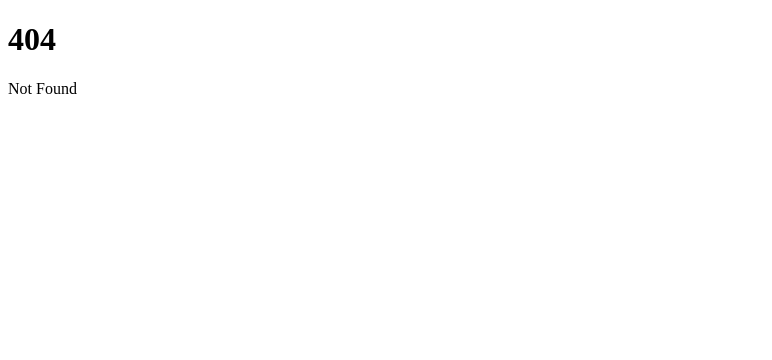
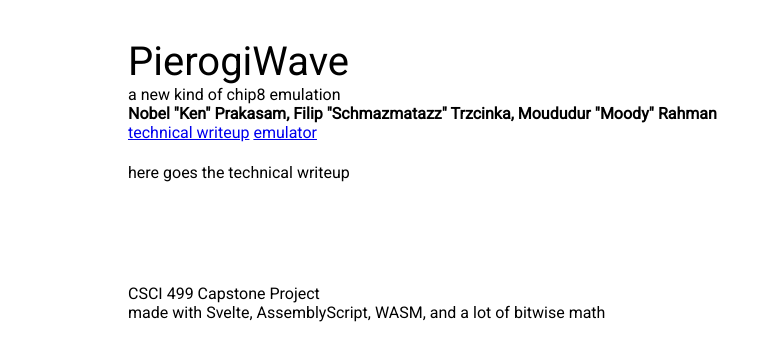
Before and after one commit to moodyRahman/cs499_chip8emu, a SvelteKit app in the folder frontend/: page /writeup in a window 1280 px wide. Before the commit this address had no page. Shown: the top 360 px of the page, without its empty margins (0-772 px from the left). Built offline with nearby package versions, Linux system fonts and the light colour scheme.

Commit message:
improved style

```diff
--- a/frontend/src/components/Header.svelte
+++ b/frontend/src/components/Header.svelte
@@ -1,3 +1,31 @@
 <div>
-    PierogiWave
+    <div class="h1">
+        PierogiWave
+    </div>
+
+    <div class="">
+        a new kind of chip8 emulation
+    </div>
+    <div class="h3">
+        Nobel "Ken" Prakasam,  Filip "Schmazmatazz" Trzcinka, Moududur "Moody" Rahman
+    </div>
+    <div>
+        <a href="/writeup">
+            technical writeup
+        </a>
+        <a href="/">
+            emulator
+        </a>
+    </div>
 </div>
+
+
+<style>
+    .h1 {
+        font-size: 2.5rem;
+    }
+
+    .h3 {
+        font-weight: 900;
+    }
+</style>
--- /dev/null
+++ b/frontend/src/routes/+layout.svelte
@@ -0,0 +1,56 @@
+<script>
+	import Header from "../components/Header.svelte";
+
+</script>
+
+
+<Header />
+
+<div class="main-content">
+
+    <slot>
+
+    </slot>
+
+</div>
+
+<footer>
+
+    <div>
+        CSCI 499 Capstone Project
+    </div>
+    <div>
+        made with Svelte, AssemblyScript, WASM, and a lot of bitwise math
+    </div>
+
+</footer>
+<style>
+    @import url('https://fonts.googleapis.com/css2?family=Roboto&display=swap');
+
+    :global(html) {
+        box-sizing: border-box;
+    }
+    :global(*, *:before, *:after) {
+        box-sizing: inherit;
+    }
+
+    :global(*) {
+        font-family: 'Roboto', sans-serif;
+    }
+
+    :global(body) {
+        margin-left: 10%;
+        margin-right: 10%;
+        margin-top: 3%;
+        margin-top: 3%;
+    }
+
+    footer {
+        margin-top: 10%;
+    }
+
+    .main-content {
+        margin-top: 2%;
+    }
+
+</style>
--- a/frontend/src/routes/+page.svelte
+++ b/frontend/src/routes/+page.svelte
@@ -1,32 +1,14 @@
 
 
 <script lang="ts">
-
-    import * as chip8 from "$lib/chip8/debug.js";
 	import Display from "../components/Display.svelte";
 	import Loader from "../components/Loader.svelte";
 	import RomDump from "../components/RomDump.svelte";
 	import Registers from "../components/Registers.svelte";
 	import SingleInstruction from "../components/SingleInstruction.svelte";
-	import { display_trigger } from "$lib/stores/cpu_state";
-	import Header from "../components/Header.svelte";
 
 
-    const bindFunc = (wasmfunc: CallableFunction) => {
-        return {
-            func: (_trigger: number) => {
-                return wasmfunc()
-            },
-            trigger: 0
-        }
-    }
-
     let debug = false;
-
-
-    const generate_spacing_css = () => {
-
-    }
 
 
     // let {func: read_all_registers, trigger: read_all_registers_trigger} = bindFunc(() => {return chip8.read_all_registers()})
@@ -36,17 +18,23 @@
 </script>
 
 <div>
-    <Header />
     <button on:click={() => debug = !debug}>
         toggle debug
     </button>
 </div>
 
-<Loader />
+<div>
+    <Loader />
+</div>
 
 {#if debug}
+<div>
     <SingleInstruction />
+</div>
+
+<div>
     <Registers />
+</div>
 {/if}
 
 <div class="lr-container">
@@ -57,29 +45,14 @@
 
 <style>
 
-@import url('https://fonts.googleapis.com/css2?family=Roboto&display=swap');
-
-    :global(html) {
-        box-sizing: border-box;
-    }
-    :global(*, *:before, *:after) {
-        box-sizing: inherit;
-    }
-
-    :global(*) {
-        font-family: 'Roboto', sans-serif;
-    }
-
-    :global(body) {
-        margin-left: 10%;
-        margin-right: 10%;
-        margin-top: 3%;
-        margin-top: 3%;
-    }
-
     .lr-container {
         display: flex;
         height: auto;
+        gap: 2%;
+    }
+
+    div {
+        margin-bottom: 2%;
     }
 
 
--- /dev/null
+++ b/frontend/src/routes/writeup/+page.svelte
@@ -0,0 +1,3 @@
+<div>
+    here goes the technical writeup
+</div>
```
Also changed, not shown: 1 other file (tests, documents, lock files or other folders).
